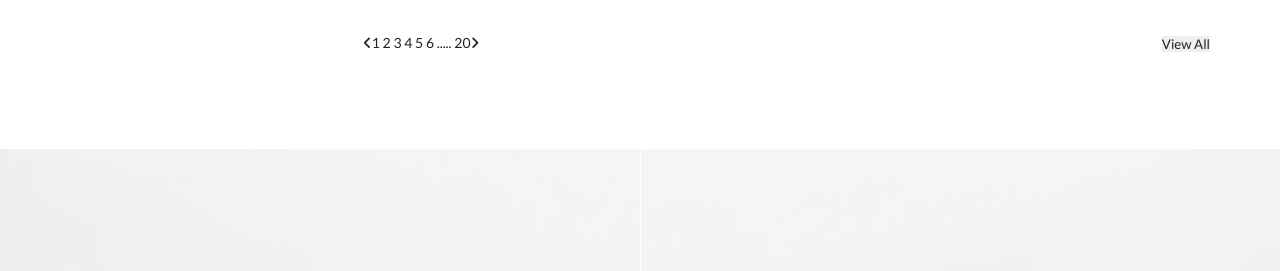
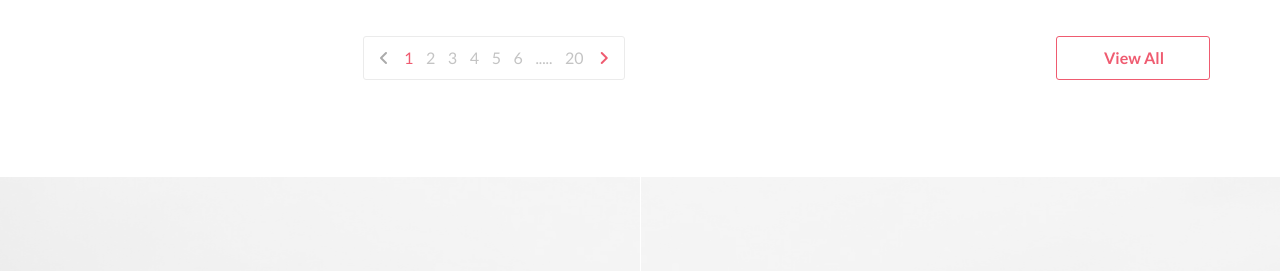
Before and after one commit to Mangecu/GeekBrains_proHTML, a plain HTML site: page catalog.html in a window 1280 px wide. Shown: the part 1792-2063 px from the top of the page. Drawn offline with Linux system fonts and the light colour scheme.

Commit message:
Add: styles for pagination block

```diff
--- a/src/layout/styles/_catalog.sass
+++ b/src/layout/styles/_catalog.sass
@@ -184,8 +184,6 @@
                   height: 279px
                   width: 261px
                   position: relative
-                  &:nth-child(2n-1)
-                     border: 1px solid #f1f7fa
                .main__catalog-item-disc
                   display: flex
                   flex-direction: column
@@ -233,5 +231,46 @@
          flex-direction: row
          justify-content: space-between
          .main__catalog-pagination
+            width: 30.89%
+            height: 44px
             display: flex
             flex-direction: row
+            align-items: center
+            border: 1px solid #ebebeb
+            border-radius: 3px
+            .main__pagination-arrow
+               line-height: 26px
+               font-size: 16px
+               margin: 0 15px 0 15px
+               i
+                  color: #aaaaaa
+            .main__pagination-arrow-active i
+               color: #ef5b70
+            .main__pagination-pages
+               line-height: 26px
+               display: flex
+               flex-grow: 1
+               flex-direction: row
+               align-items: center
+               justify-content: space-between
+               .main__pagination-page,
+               span
+                  font-weight: 500
+                  font-size: 16px
+                  color: #c4c4c4
+               .main__page-active
+                  color: #ef5b70
+         .main__catalog-btn
+            height: 44px
+            background-color: #ffffff
+            border: 1px solid #ef5b70
+            border-radius: 3px
+            font-size: 16px
+            line-height: 26px
+            font-weight: 700
+            color: #ef5b70
+            padding: 0 45px 0 47px
+            transition: all 0.3s ease-in-out
+            &:hover
+               background-color: #ef5b70
+               color: #ffffff
```
Also changed, not shown: src/layout/styles/style.css, 1 other file.
